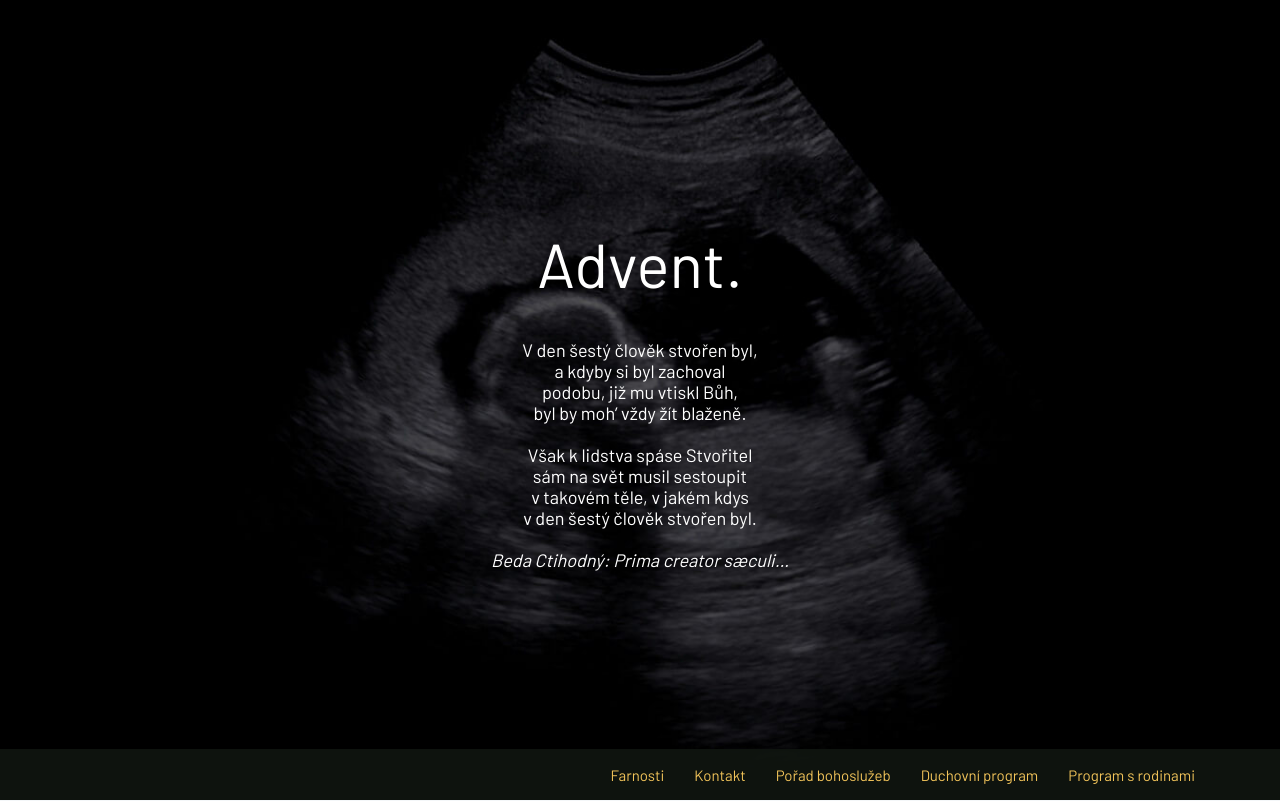
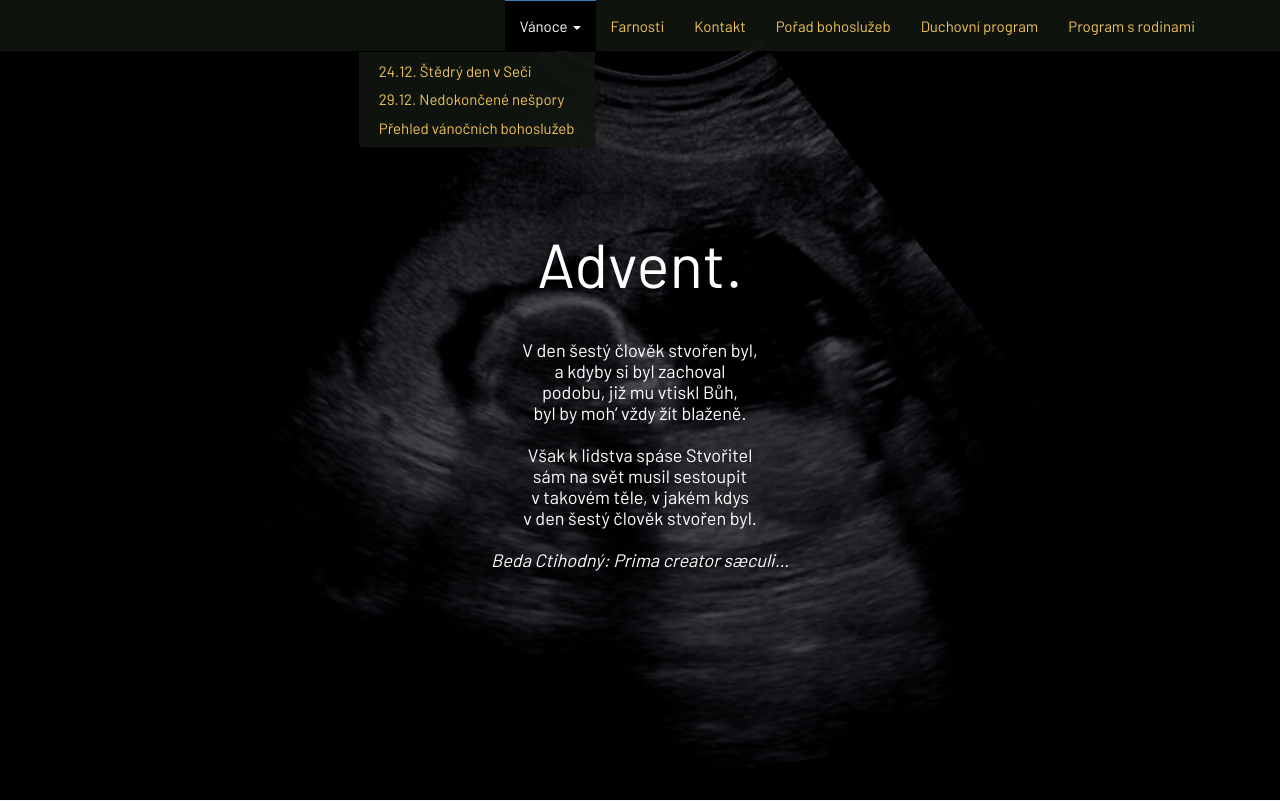
Before and after one commit to malyzetor/web2, a PHP site: page / in a window 1280 px wide, after a click on "Vánoce". Shown: the top 801 px of the page. Run offline with PHP 8.4, Linux system fonts and the light colour scheme; some libraries are stand-ins or nearby versions.

Commit message:
dropdown menu Vánoce

```diff
--- a/2017_12_29-Sec.inc
+++ b/2017_12_29-Sec.inc
@@ -1,4 +1,4 @@
-<section id="Vanoce2017" class="features" style=" background-image: url(img/2017-becket.jpg); background-repeat:no-repeat; background-size: cover; background-position:center center;">
+<section id="Becket2017" class="features" style=" background-image: url(img/2017-becket.jpg); background-repeat:no-repeat; background-size: cover; background-position:center center;">
 	<div class="container" style="margin-top: auto; margin-bottom: auto;">
 		<div class="heslodne" style="color:black;">
 			<img src="img/mec.svg" style="width: 3em; transform: rotate(240deg);" class="rounded float-right" alt="Hvězda"><br />
--- a/css/main.css
+++ b/css/main.css
@@ -22,8 +22,8 @@ figure, p {
 }
 
 a {
-    color: rgb(242,196,90);
-            transition: all .3s ease-in 0s;
+  color: rgb(242,196,90);
+  transition: all .3s ease-in 0s;
 }
 
 a, a:focus, a:hover {
@@ -94,6 +94,20 @@ body > section,
 	color: rgb(255, 255, 255);
 }
 
+.dropdown-menu {
+  background-color: rgba(16, 22, 16, .9);
+  font-size: 15px;
+}
+
+.dropdown li a {
+  color: rgb(242,196,90);
+}
+
+.nav .open>a, .nav .open>a:focus, .nav .open>a:hover {
+  background-color: black;
+}
+
+
 .heslodne {
   color: white;
   text-align: center;
@@ -114,14 +128,6 @@ body > section,
   margin-left: 2rem;
   margin-right: 2rem;
 }
-
-/*.heslodne p:before,
-.heslodne p:after {
-color: #8C2318;
-content: "___";
-position: relative;
-top: -8px;
-}*/
 
 .heslodne p:before {
   right: 20px;
--- a/index.html
+++ b/index.html
@@ -28,6 +28,14 @@
 			</div>
 			<nav class="collapse navbar-collapse navbar-right">
 				<ul id="nav" class="nav navbar-nav">
+					<li class="dropdown">
+						<a href="#" class="dropdown-toggle" data-toggle="dropdown" role="button" aria-haspopup="true" aria-expanded="false">Vánoce <span class="caret"></span></a>
+						<ul class="dropdown-menu">
+							<li><a href="#Vanoce2017">24.12.&nbsp;Štědrý den v Seči</a></li>
+							<li><a href="#Becket2017">29.12.&nbsp;Nedokončené nešpory</a></li>
+							<li><a class="external" href="./pdf/2017-vanoce.pdf">Přehled vánočních bohoslužeb</a></li>
+						</ul>
+					</li>
 					<li>
 						<a href="#Farnosti">Farnosti</a>
 					</li>
```
